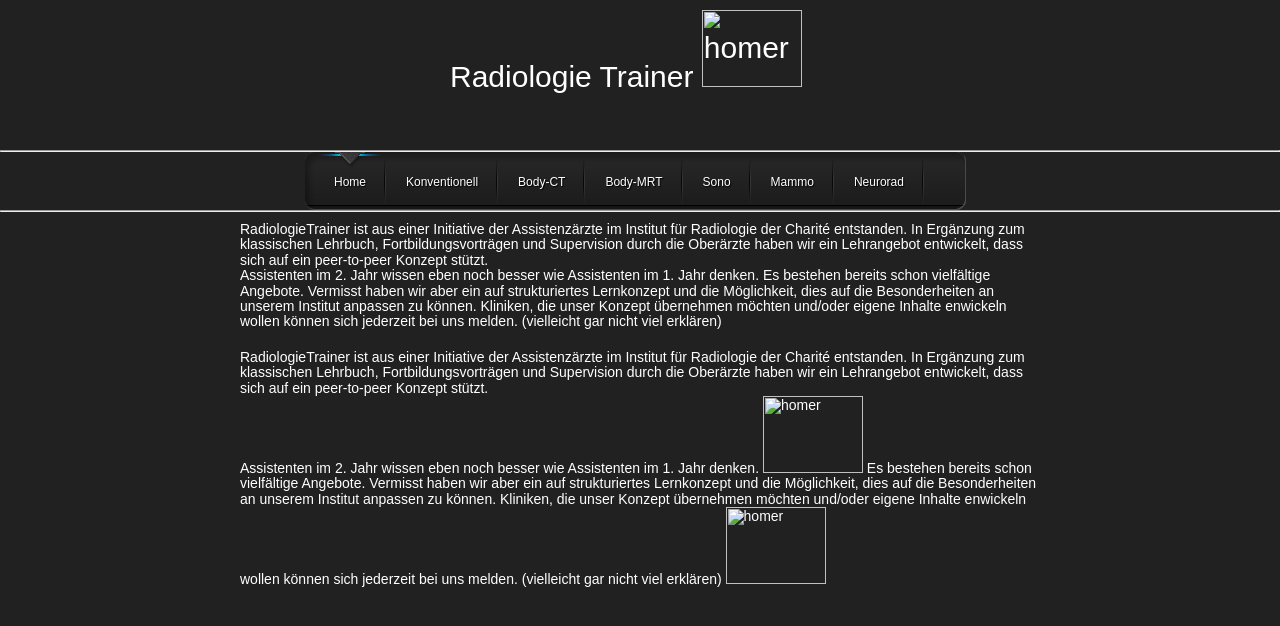
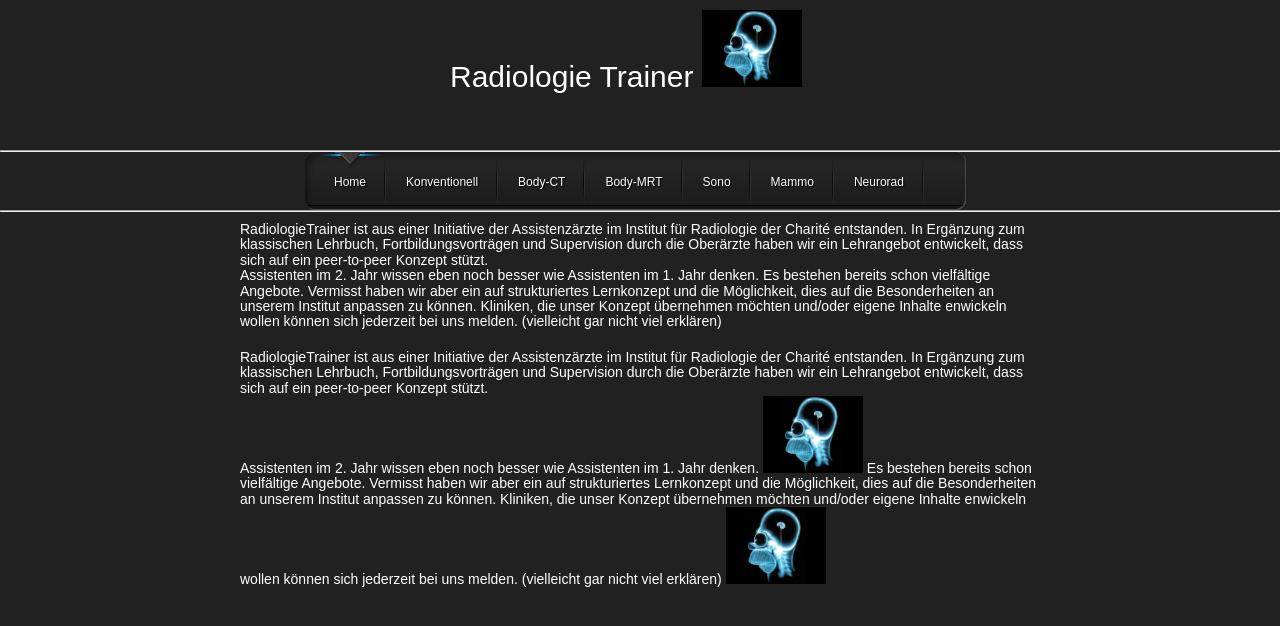
Before and after one commit to SabrinaA/Image_Viewer, a plain HTML site: page index.html in a window 1280 px wide. Drawn offline with Linux system fonts and the light colour scheme.

Commit message:
Logo Pfad aktualisiert

```diff
--- a/index.html
+++ b/index.html
@@ -13,7 +13,7 @@
         <header>
             <h1>
             Radiologie Trainer
-            <img src="imag/logo.jpg" width="100" height="77" title="homer">
+            <img src="img/logo.jpg" width="100" height="77" title="homer">
             </h1>
         </header>
         </div>
@@ -130,12 +130,12 @@
 				In Ergänzung zum klassischen Lehrbuch, Fortbildungsvorträgen und Supervision durch die Oberärzte haben wir ein
 				Lehrangebot entwickelt, dass sich auf ein peer-to-peer Konzept stützt. <br>
 				Assistenten im 2. Jahr wissen eben noch besser wie Assistenten im 1. Jahr denken.
-				<img src="images/logo.jpg" width="100" height="77" title="homer">
+				<img src="img/logo.jpg" width="100" height="77" title="homer">
 				Es bestehen bereits schon vielfältige Angebote. Vermisst haben wir aber ein auf strukturiertes Lernkonzept
 				und die Möglichkeit, dies auf die Besonderheiten an unserem Institut anpassen zu können.
 				Kliniken, die unser Konzept übernehmen möchten und/oder eigene Inhalte enwickeln wollen können sich jederzeit bei uns melden.
 				(vielleicht gar nicht viel erklären)
-				<img src="images/logo.jpg" width="100" height="77" title="homer">
+				<img src="img/logo.jpg" width="100" height="77" title="homer">
 
  	       </p>
 		</div>
```
